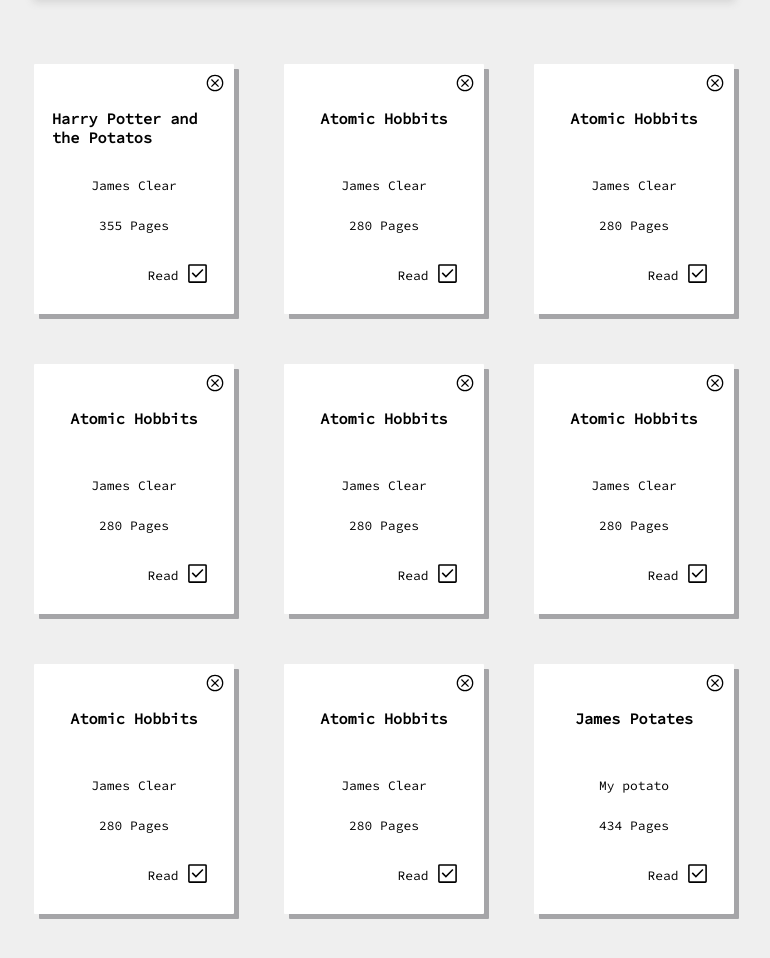
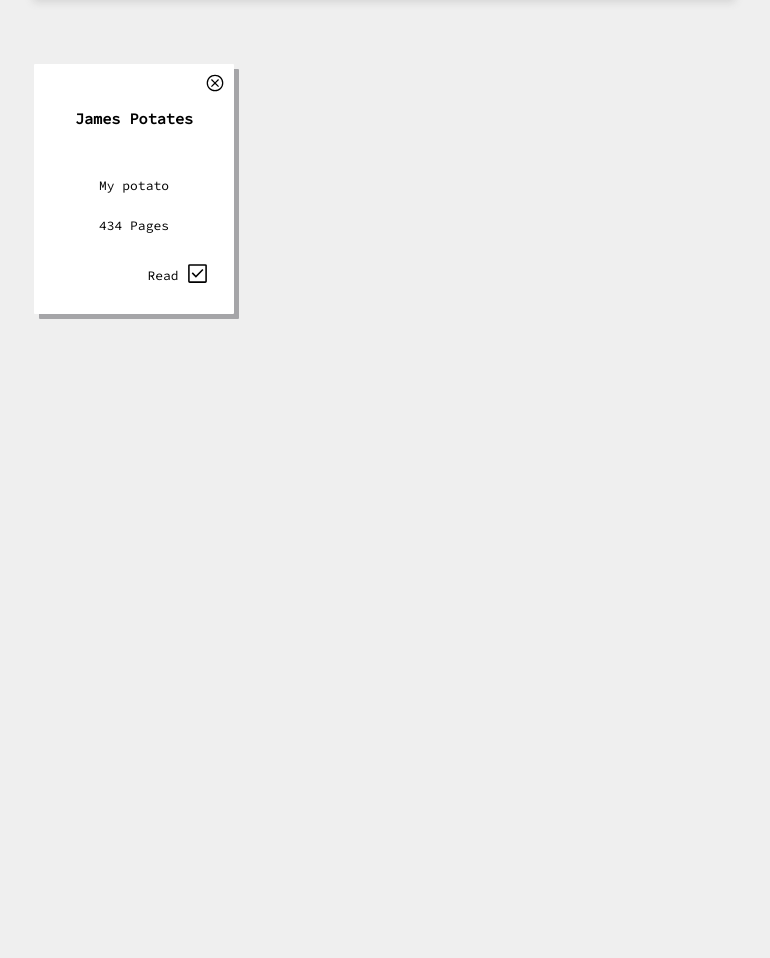
Before and after one commit to nutaptap/library, a plain HTML site: page index.html in a window 1280 px wide. Shown: the part 56-1014 px from the top of the page, without its empty margins (256-1026 px from the left). After the commit the page ends 800 px from the top, so only its background shows below. Drawn offline with Linux system fonts and the light colour scheme.

Commit message:
Removed placeholder books

```diff
--- a/index.html
+++ b/index.html
@@ -24,122 +24,17 @@
         <button class="join-button">JOIN</button>
       </div>
     </div>
-    <div class="cards-container" id="cards-container">
-      <div class="card">
-        <button class="card-delete"
-          ><img class="delete-image" src="delete.svg"
-        /></button>
-        <div class="card-title"><h3>Harry Potter and the Potatos</h3></div>
-        <div class="card-author"><p>James Clear</p></div>
-        <div class="card-pages"><p>355 Pages</p></div>
-        <div class="card-read"
-          ><p>Read</p
-          ><button class="read-button"
-            ><img class="check-image" src="check-filled.svg" /></button
-        ></div>
-      </div>
-      <div class="card">
-        <button class="card-delete"
-          ><img class="delete-image" src="delete.svg"
-        /></button>
-        <div class="card-title"><h3>Atomic Hobbits</h3></div>
-        <div class="card-author"><p>James Clear</p></div>
-        <div class="card-pages"><p>280 Pages</p></div>
-        <div class="card-read"
-          ><p>Read</p
-          ><button class="read-button"
-            ><img class="check-image" src="check-filled.svg" /></button
-        ></div>
-      </div>
-      <div class="card">
-        <button class="card-delete"
-          ><img class="delete-image" src="delete.svg"
-        /></button>
-        <div class="card-title"><h3>Atomic Hobbits</h3></div>
-        <div class="card-author"><p>James Clear</p></div>
-        <div class="card-pages"><p>280 Pages</p></div>
-        <div class="card-read"
-          ><p>Read</p
-          ><button class="read-button"
-            ><img class="check-image" src="check-filled.svg" /></button
-        ></div>
-      </div>
-      <div class="card">
-        <button class="card-delete"
-          ><img class="delete-image" src="delete.svg"
-        /></button>
-        <div class="card-title"><h3>Atomic Hobbits</h3></div>
-        <div class="card-author"><p>James Clear</p></div>
-        <div class="card-pages"><p>280 Pages</p></div>
-        <div class="card-read"
-          ><p>Read</p
-          ><button class="read-button"
-            ><img class="check-image" src="check-filled.svg" /></button
-        ></div>
-      </div>
-      <div class="card">
-        <button class="card-delete"
-          ><img class="delete-image" src="delete.svg"
-        /></button>
-        <div class="card-title"><h3>Atomic Hobbits</h3></div>
-        <div class="card-author"><p>James Clear</p></div>
-        <div class="card-pages"><p>280 Pages</p></div>
-        <div class="card-read"
-          ><p>Read</p
-          ><button class="read-button"
-            ><img class="check-image" src="check-filled.svg" /></button
-        ></div>
-      </div>
-      <div class="card">
-        <button class="card-delete"
-          ><img class="delete-image" src="delete.svg"
-        /></button>
-        <div class="card-title"><h3>Atomic Hobbits</h3></div>
-        <div class="card-author"><p>James Clear</p></div>
-        <div class="card-pages"><p>280 Pages</p></div>
-        <div class="card-read"
-          ><p>Read</p
-          ><button class="read-button"
-            ><img class="check-image" src="check-filled.svg" /></button
-        ></div>
-      </div>
-      <div class="card">
-        <button class="card-delete"
-          ><img class="delete-image" src="delete.svg"
-        /></button>
-        <div class="card-title"><h3>Atomic Hobbits</h3></div>
-        <div class="card-author"><p>James Clear</p></div>
-        <div class="card-pages"><p>280 Pages</p></div>
-        <div class="card-read"
-          ><p>Read</p
-          ><button class="read-button"
-            ><img class="check-image" src="check-filled.svg" /></button
-        ></div>
-      </div>
-      <div class="card">
-        <button class="card-delete"
-          ><img class="delete-image" src="delete.svg"
-        /></button>
-        <div class="card-title"><h3>Atomic Hobbits</h3></div>
-        <div class="card-author"><p>James Clear</p></div>
-        <div class="card-pages"><p>280 Pages</p></div>
-        <div class="card-read"
-          ><p>Read</p
-          ><button class="read-button"
-            ><img class="check-image" src="check-filled.svg" /></button
-        ></div>
-      </div>
-    </div>
+    <div class="cards-container" id="cards-container"> </div>
     <div class="footer"></div>
 
     <div id="blur"></div>
 
     <div id="form">
-      <form>
+      <form id="book-form" onsubmit="getData()" method="dialog">
         <p class="form-header">Add a book</p>
         <input
           type="text"
-          maxlength="32"
+          maxlength="45"
           name="title"
           id="title"
           placeholder="Title"
@@ -165,7 +60,7 @@
           ><label for="read">Read</label>
           <input type="checkbox" name="read" id="read"
         /></div>
-        <button class="submit-form-button">Done</button>
+        <button class="submit-form-button" id="submit-form-button">Done</button>
       </form>
     </div>
     <script src="script.js"></script>
```
